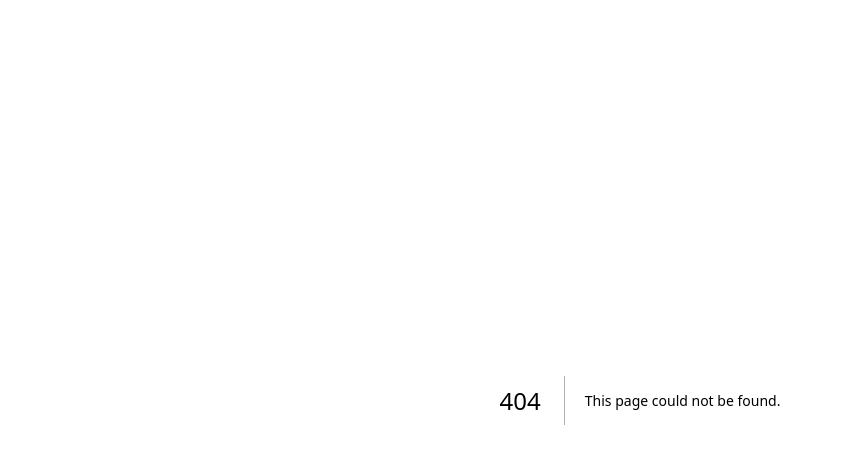
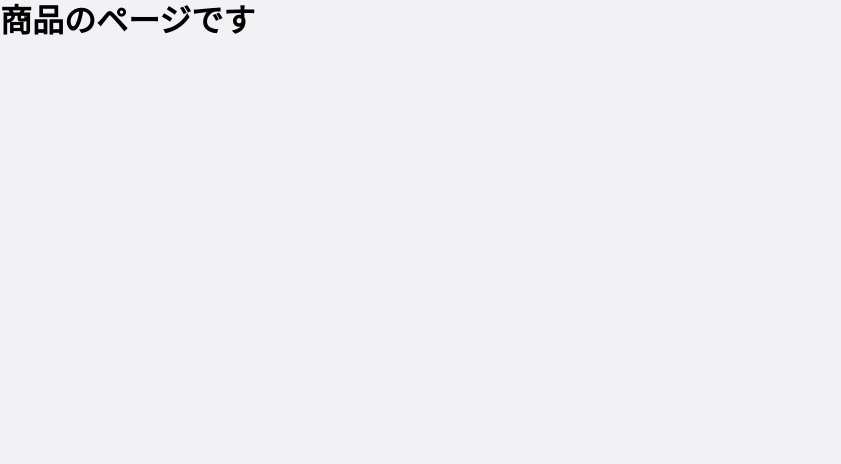
Before and after one commit to harukaR/BizQuizApp, a Next.js app: page /quiz/seo/1 in a window 1280 px wide. Before the commit this address had no page. Shown: the top 464 px of the page, without its empty margins (0-841 px from the left). Built offline with nearby package versions, Linux system fonts and the light colour scheme.

Commit message:
ページ追加

```diff
--- a/src/pages/index.tsx
+++ b/src/pages/index.tsx
@@ -4,12 +4,18 @@ import { SiteTitle } from '@/components/Layout/SiteTitle/SiteTitle'
 import { Header } from "@/components/Layout/Header/Header"
 import { Footer } from "@/components/Layout/Footer/Footer"
 import { SelectButton } from "@/components/Ui/SelectButton/SelectButton"
+import { createUser, deleteUser,confirmation } from "@/hooks/user"
 
 
 
 export default function Home() {
+
+
   return (
     <>
+      {/* <p onClick={createUser}>user生成</p>
+      <p onClick={confirmation}>userを確認</p>
+      <p onClick={deleteUser}>userを削除</p> */}
       <Header/>
       <main>
         <SiteTitle/>
--- /dev/null
+++ b/src/pages/quiz/seo/[quizId].tsx
@@ -0,0 +1,3 @@
+export default function QuizID() {
+  return <h1>商品のページです</h1>;
+}
```
